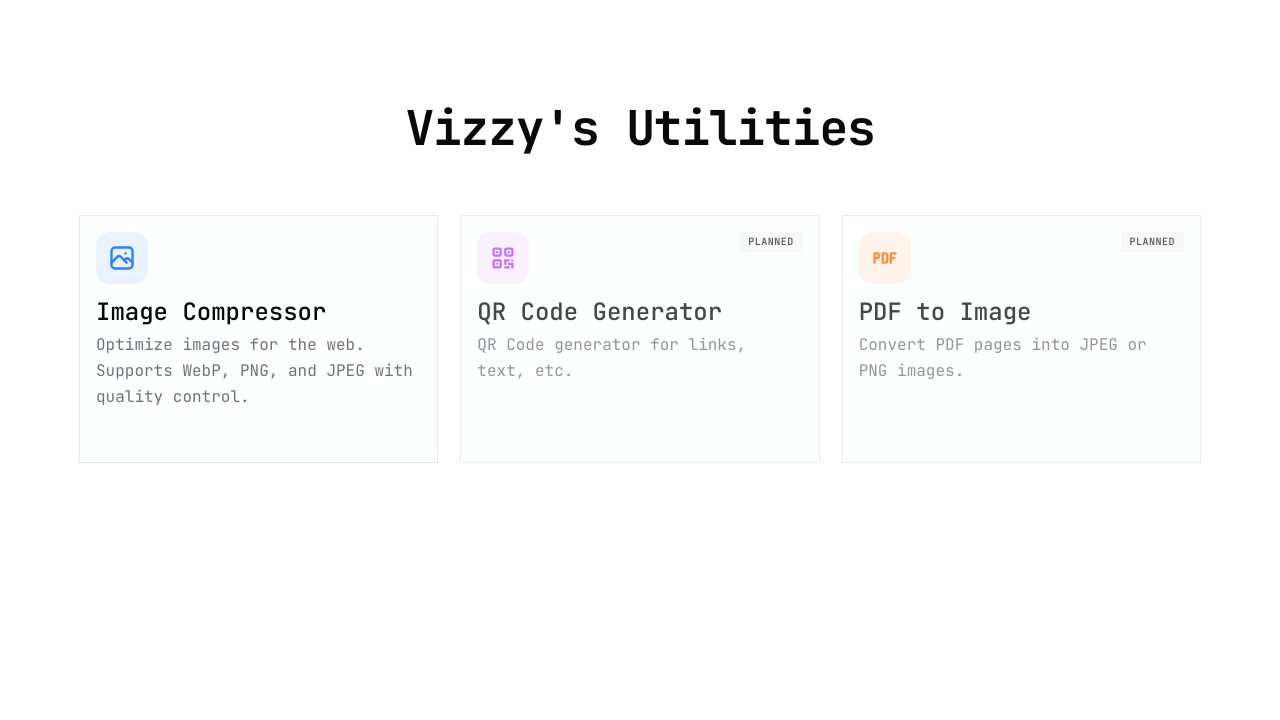
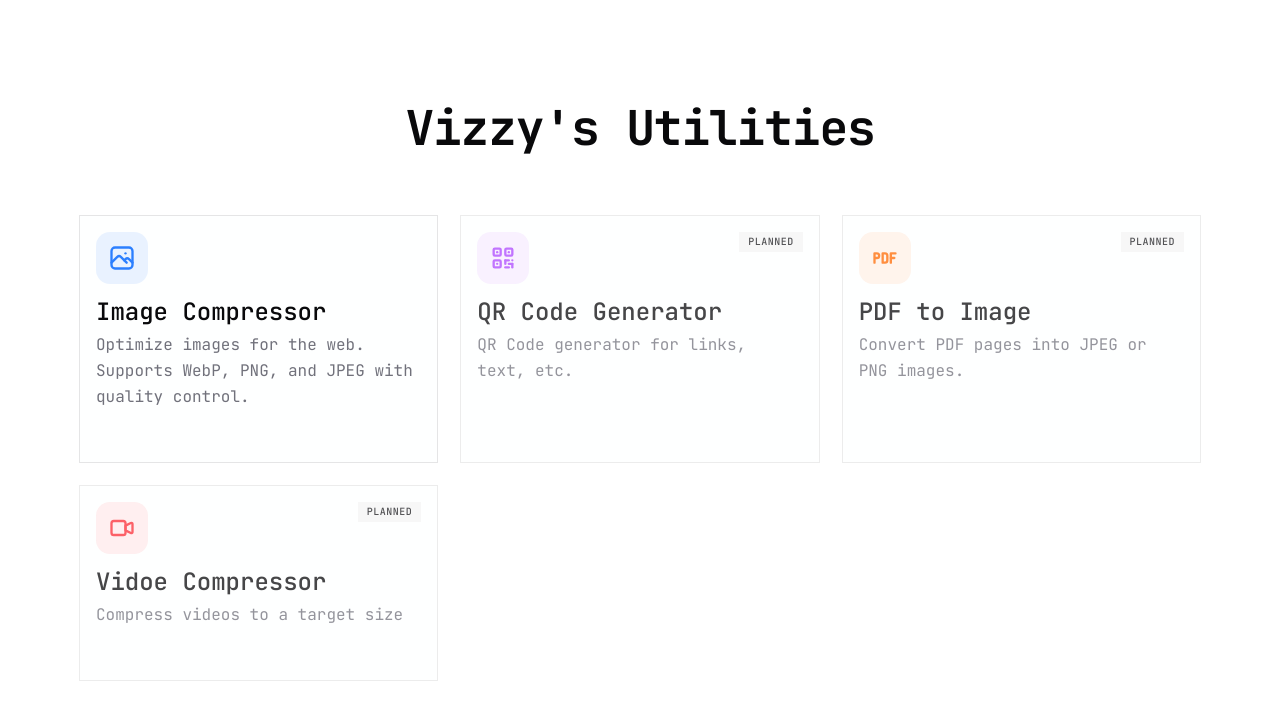
Before and after one commit to SokvisalMong/utils.vizzydizzy, a Next.js app: page / in a window 1280 px wide. Shown: the top 720 px of the page. Built offline with nearby package versions, Linux system fonts and the light colour scheme.

Commit message:
feat: Add structured tool definitions and interface, and update project organization rules for constants.

```diff
--- a/app/page.tsx
+++ b/app/page.tsx
@@ -1,10 +1,8 @@
 import Link from "next/link";
 import {
-  IconPhoto,
-  IconQrcode,
-  IconPdf,
   IconArrowRight
 } from "@tabler/icons-react";
+import { tools } from "@/constants/tools";
 import {
   Card,
   CardContent,
@@ -16,35 +14,6 @@ import { Badge } from "@/components/ui/badge";
 import { cn } from "@/lib/utils";
 import { PageHeader } from "@/components/page-header";
 
-const tools = [
-  {
-    title: "Image Compressor",
-    description: "Optimize images for the web. Supports WebP, PNG, and JPEG with quality control.",
-    href: "/image-compression",
-    icon: IconPhoto,
-    status: "Active",
-    color: "text-blue-500",
-    bgColor: "bg-blue-500/10",
-  },
-  {
-    title: "QR Code Generator",
-    description: "QR Code generator for links, text, etc.",
-    href: "#",
-    icon: IconQrcode,
-    status: "Planned",
-    color: "text-purple-500",
-    bgColor: "bg-purple-500/10",
-  },
-  {
-    title: "PDF to Image",
-    description: "Convert PDF pages into JPEG or PNG images.",
-    href: "#",
-    icon: IconPdf,
-    status: "Planned",
-    color: "text-orange-500",
-    bgColor: "bg-orange-500/10",
-  },
-];
 
 export default function Home() {
   return (
--- /dev/null
+++ b/constants/tools.ts
@@ -0,0 +1,46 @@
+import {
+  IconPhoto,
+  IconQrcode,
+  IconPdf,
+  IconVideo
+} from "@tabler/icons-react";
+import { Tool } from "@/interfaces/tool";
+
+export const tools: Tool[] = [
+  {
+    title: "Image Compressor",
+    description: "Optimize images for the web. Supports WebP, PNG, and JPEG with quality control.",
+    href: "/image-compression",
+    icon: IconPhoto,
+    status: "Active",
+    color: "text-blue-500",
+    bgColor: "bg-blue-500/10",
+  },
+  {
+    title: "QR Code Generator",
+    description: "QR Code generator for links, text, etc.",
+    href: "#",
+    icon: IconQrcode,
+    status: "Planned",
+    color: "text-purple-500",
+    bgColor: "bg-purple-500/10",
+  },
+  {
+    title: "PDF to Image",
+    description: "Convert PDF pages into JPEG or PNG images.",
+    href: "#",
+    icon: IconPdf,
+    status: "Planned",
+    color: "text-orange-500",
+    bgColor: "bg-orange-500/10",
+  },
+  {
+    title: "Vidoe Compressor",
+    description: "Compress videos to a target size",
+    href: "#",
+    icon: IconVideo,
+    status: "Planned",
+    color: "text-red-500",
+    bgColor: "bg-red-500/10",
+  }
+];
--- /dev/null
+++ b/interfaces/tool.ts
@@ -0,0 +1,13 @@
+import { TablerIcon } from "@tabler/icons-react";
+
+export type ToolStatus = "Active" | "Planned" | "Deprecated";
+
+export interface Tool {
+  title: string;
+  description: string;
+  href: string;
+  icon: TablerIcon;
+  status: ToolStatus;
+  color: string;
+  bgColor: string;
+}
```
Also changed, not shown: .agent/rules/general.md.
